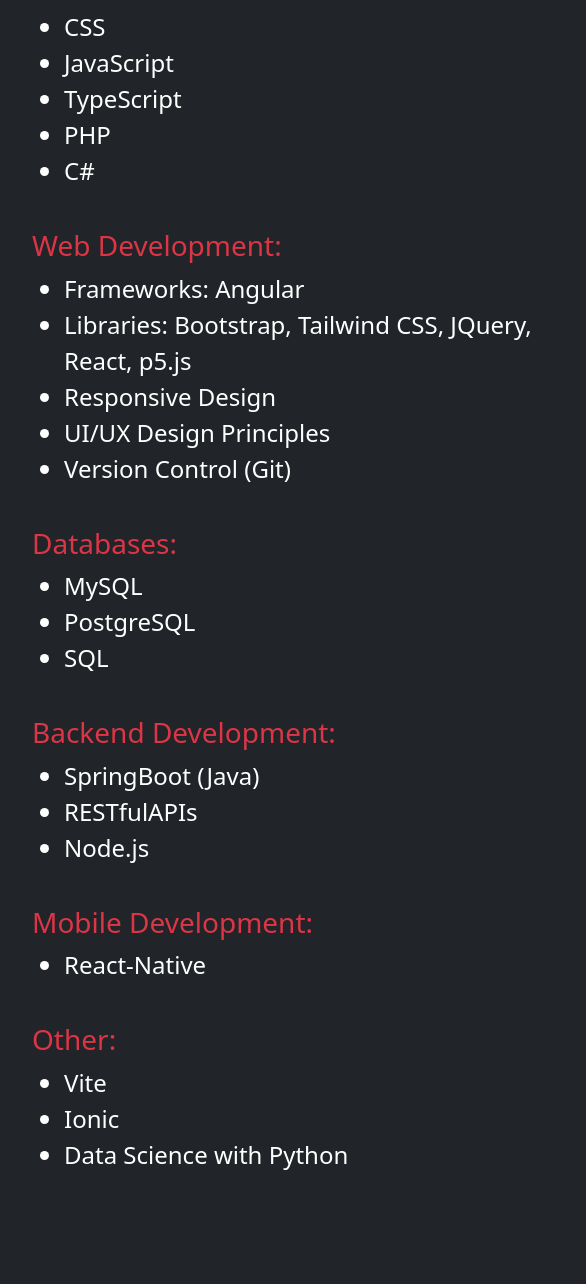
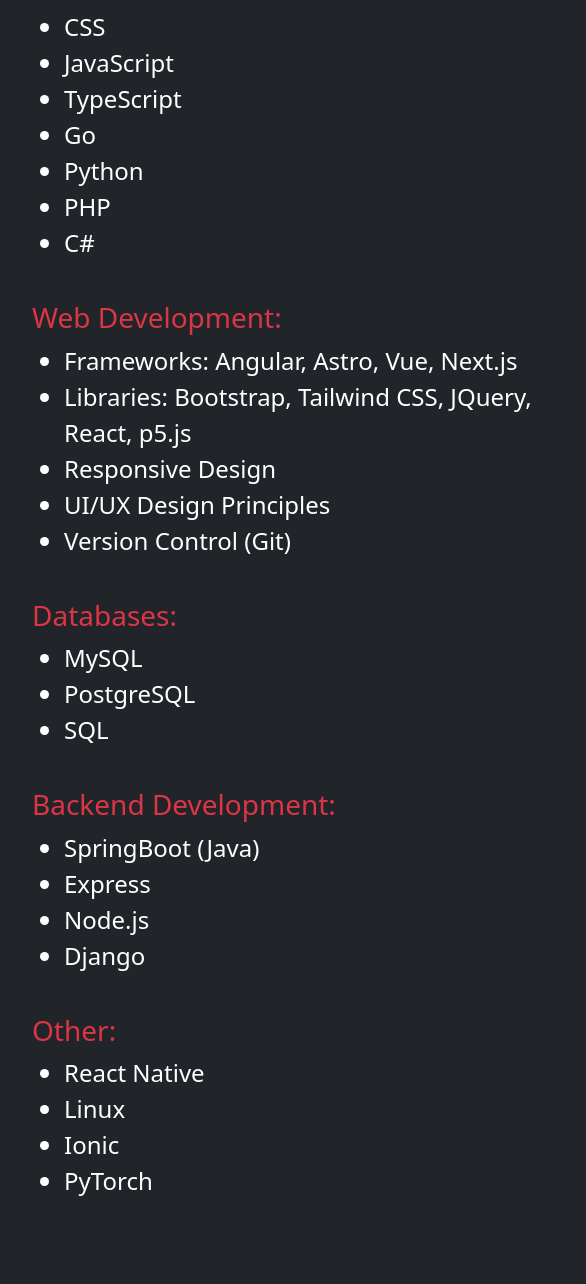
Before and after one commit to TrevKoni/SimplePortfolio, a website built with Vite: page index.html in a window 1280 px wide. Shown: the part 2416-3700 px from the top of the page, 62-648 px from the left. Built offline with nearby package versions, Linux system fonts and the light colour scheme; files whose address does not match are found by name.

Commit message:
Made updates to what I use and where I work at.

```diff
--- a/index.html
+++ b/index.html
@@ -84,7 +84,9 @@
             <div class="col text-center">
               <img src="img/programmingWheel.png" alt="Programming Wheel" width="300">
             </div>
-            <div class="col">I am continuously expanding my knowledge and challenging myself with new technologies. In my free time, I have experimented with <span class="text-danger">Vite, React, React-Native, and Tailwind CSS</span>, building small projects to improve my skills and explore modern development frameworks.</div>
+            <div class="col">
+                  I currently work at Keit Day Hospital, where I use technologies such as <span class="text-danger">React, Tailwind CSS, and Vite</span> for new projects and maintain and update our PHP and WordPress website. I continue to expand my knowledge and challenge myself with new technologies by building small projects to improve my skills.
+            </div>
           </div>
           <div class="row align-items-start">
             <div class="col">
@@ -118,6 +120,8 @@
                 <li>CSS</li>
                 <li>JavaScript</li>
                 <li>TypeScript</li>
+                <li>Go</li>
+                <li>Python</li>
                 <li>PHP</li>
                 <li>C#</li>
               </ul>
@@ -127,7 +131,7 @@
               <div>
                 <h3 class="text-danger">Web Development:</h3>
                 <ul class="fs-4">
-                  <li>Frameworks: Angular</li>
+                  <li>Frameworks: Angular, Astro, Vue, Next.js</li>
                   <li>Libraries: Bootstrap, Tailwind CSS, JQuery, React, p5.js</li>
                   <li>Responsive Design</li>
                   <li>UI/UX Design Principles</li>
@@ -152,17 +156,9 @@
                 <h3 class="text-danger">Backend Development:</h3>
                 <ul class="fs-4">
                   <li>SpringBoot (Java)</li>
-                  <li>RESTfulAPIs</li>
+                  <li>Express</li>
                   <li>Node.js</li>
-                </ul>
-              </div>
-
-              <br>
-
-              <div>
-                <h3 class="text-danger">Mobile Development:</h3>
-                <ul class="fs-4">
-                  <li>React-Native</li>
+                  <li>Django</li>
                 </ul>
               </div>
 
@@ -171,9 +167,10 @@
               <div>
                 <h3 class="text-danger">Other:</h3>
                 <ul class="fs-4">
-                  <li>Vite</li>
+                  <li>React Native</li>
+                  <li>Linux</li>
                   <li>Ionic</li>
-                  <li>Data Science with Python</li>
+                  <li>PyTorch</li>
                 </ul>
               </div>
 
```
